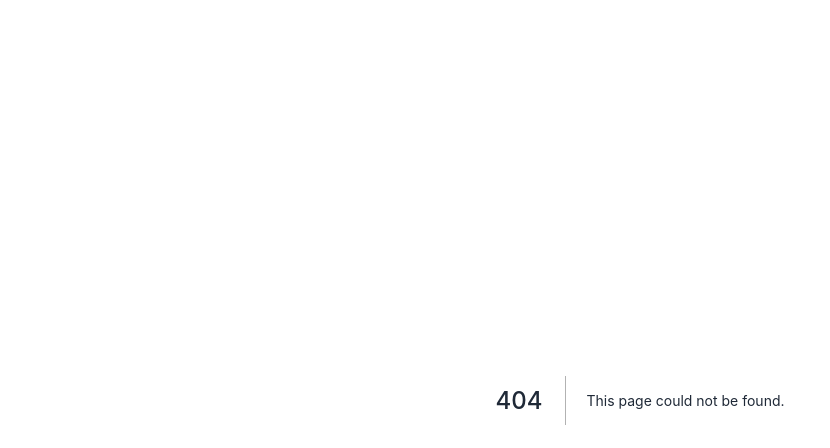
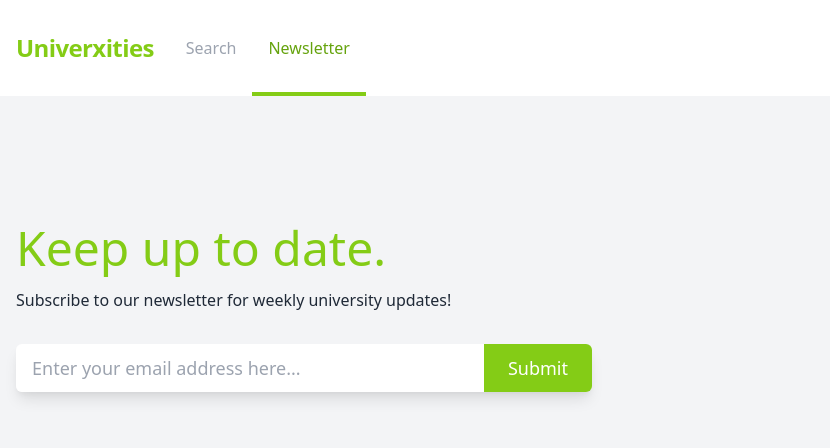
Before and after one commit to ndyhrdy/ideal-goggles, a Next.js app: page /newsletter in a window 1280 px wide. Before the commit this address had no page. Shown: the top 448 px of the page, without its empty margins (0-830 px from the left). Built offline with nearby package versions, Linux system fonts and the light colour scheme.

Commit message:
[newsl] scaffold page

```diff
--- a/components/Navbar.tsx
+++ b/components/Navbar.tsx
@@ -1,8 +1,8 @@
+import { AnimatePresence, motion } from "framer-motion";
 import { FC, useMemo, useState } from "react";
+import { Menu } from "@styled-icons/feather";
 import { useRouter } from "next/router";
 import Link from "next/link";
-import { Menu } from "@styled-icons/feather";
-import { AnimatePresence, motion } from "framer-motion";
 
 type Props = {
   fixed: boolean;
--- a/pages/_app.tsx
+++ b/pages/_app.tsx
@@ -1,11 +1,14 @@
 import type { AppProps } from "next/app";
 import { FC } from "react";
+import DefaultView from "../components/DefaultView";
 import "../styles/globals.css";
 
 const MyApp: FC<AppProps> = ({ Component, pageProps }) => {
   return (
     <div className="font-sans text-gray-800">
-      <Component {...pageProps} />
+      <DefaultView>
+        <Component {...pageProps} />
+      </DefaultView>
     </div>
   );
 };
--- a/pages/index.tsx
+++ b/pages/index.tsx
@@ -1,5 +1,4 @@
 import { FC } from "react";
-import DefaultView from "../components/DefaultView";
 import Head from "../components/Head";
 import UniversitiesContextProvider from "../components/UniversitiesContext";
 import UniversitiesList from "../components/UniversitiesList";
@@ -7,7 +6,7 @@ import UniversitiesSearch from "../components/UniversitiesSearch";
 
 const Home: FC = () => {
   return (
-    <DefaultView>
+    <>
       <UniversitiesContextProvider>
         <Head title="Home" />
         <section className="bg-white py-8 lg:py-24">
@@ -17,7 +16,7 @@ const Home: FC = () => {
         </section>
         <UniversitiesList />
       </UniversitiesContextProvider>
-    </DefaultView>
+    </>
   );
 };
 
--- /dev/null
+++ b/pages/newsletter.tsx
@@ -0,0 +1,49 @@
+import { FC, useState } from "react";
+import Head from "../components/Head";
+
+const Newsletter: FC = () => {
+  const [email, setEmail] = useState("");
+
+  return (
+    <>
+      <Head title="Newsletter" />
+
+      <section>
+        <div className="container mx-auto px-4 py-32">
+          <h1 className="text-5xl text-primary-500 mb-4">Keep up to date.</h1>
+          <p className="mb-8">
+            Subscribe to our newsletter for weekly university updates!
+          </p>
+
+          <form className="w-full max-w-xl">
+            <div className="flex shadow-lg rounded-md overflow-hidden mb-4">
+              <input
+                type="email"
+                value={email}
+                onChange={(e) => {
+                  setEmail(e.target.value);
+                }}
+                className="w-full px-4 h-12 bg-white text-lg focus:border-primary-500"
+                placeholder="Enter your email address here..."
+              />
+              <button
+                type="submit"
+                className="hidden md:flex items-center bg-primary-500 hover:bg-primary-600 focus:bg-primary-600 px-6 h-12 text-white text-lg transition-colors duration-200"
+              >
+                Submit
+              </button>
+            </div>
+            <button
+              type="submit"
+              className="w-full md:hidden rounded-md bg-primary-500 focus:bg-primary-600 px-6 h-12 text-white text-lg"
+            >
+              Submit
+            </button>
+          </form>
+        </div>
+      </section>
+    </>
+  );
+};
+
+export default Newsletter;
```
